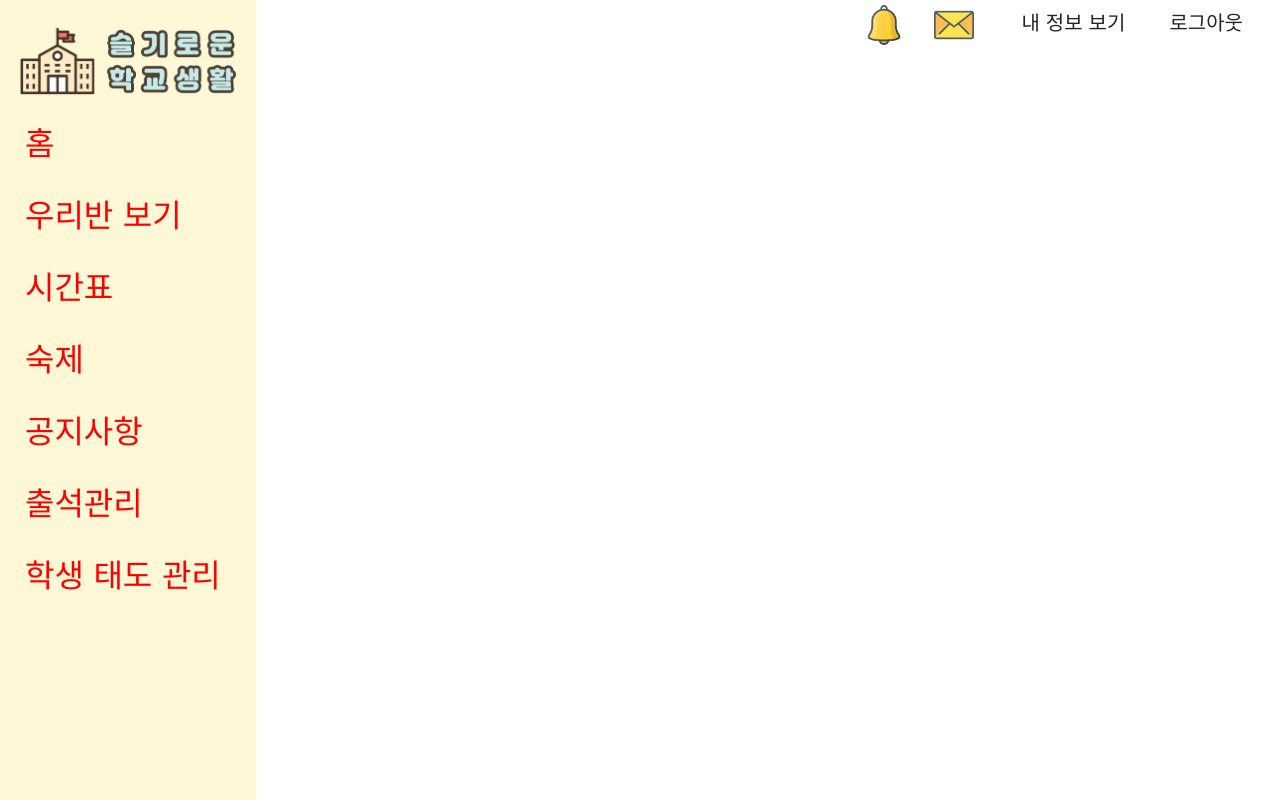
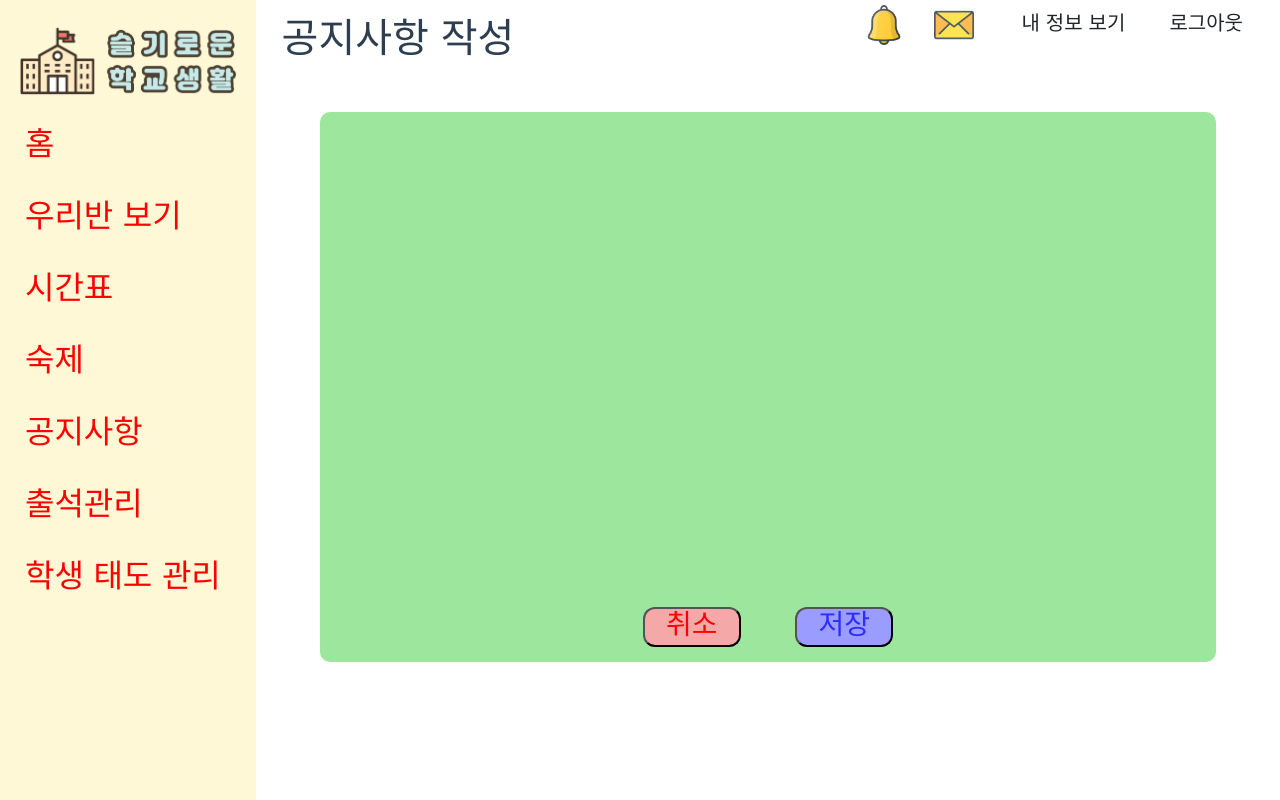
Before and after one commit to Jeong-Heui-Jin/wise_school, a Vue app in the folder frontend/: page /notice_create in a window 1280 px wide. Built offline with nearby package versions, Linux system fonts and the light colour scheme; a web font is replaced by a local one.

Commit message:
Create NoticeCreate.vue file

```diff
--- a/frontend/src/views/AfterLogin/NoticeCreate.vue
+++ b/frontend/src/views/AfterLogin/NoticeCreate.vue
@@ -1,7 +1,16 @@
 <template>
-  <div>
+  <div style="font-family: 'Jua', sans-serif" variant="light">
     <NavSideBar />
     <NavBar />
+
+    <h1 id="noticeCreateTitle">공지사항 작성</h1>
+
+    <div id="createForm">
+      <h3>
+        <button id="cancelBtn">취소</button>
+        <button id="saveBtn">저장</button>
+      </h3>
+    </div>
   </div>
 </template>
 
@@ -18,4 +27,47 @@ export default {
 </script>
 
 <style>
+#cancelBtn {
+  position: absolute;
+  top: 90%;
+  left: 36%;
+
+  border-radius: 12px;
+
+  color: red;
+  background-color: #f5a8a8;
+
+  min-width: 11%;
+}
+
+#saveBtn {
+  position: absolute;
+  top: 90%;
+  left: 53%;
+
+  border-radius: 12px;
+
+  color: rgb(45, 45, 255);
+  background-color: #9a9cff;
+
+  min-width: 11%;
+}
+
+#noticeCreateTitle {
+  position: absolute;
+  left: 22%;
+}
+
+#createForm {
+  position: absolute;
+
+  min-width: 70%;
+  min-height: 550px;
+
+  top: 112px;
+  left: 25%;
+
+  background-color: rgb(157, 230, 157);
+  border-radius: 10px;
+}
 </style>
```
